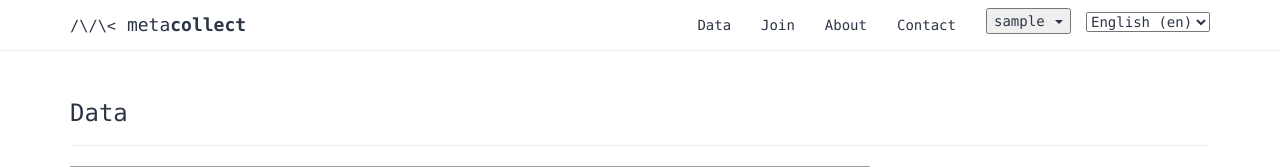
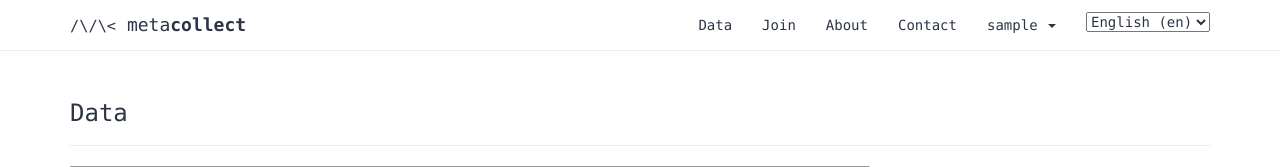
Before and after one commit to metacollect-org/Meta-search, a Django app: page /mainApp/data/ in a window 1280 px wide. Shown: the top 167 px of the page. Run offline with Django 3.2, Linux system fonts and the light colour scheme; the visitor is signed in with stand-in values (Sample User, id 1); data that the repository does not hold is empty; parts of the project's set-up code (start-up, migrations or seed data) failed here and were passed over; some libraries are stand-ins or nearby versions.

Commit message:
CHANGED redesigned user login

```diff
--- a/metaSearch/mainApp/templates/base.html
+++ b/metaSearch/mainApp/templates/base.html
@@ -71,11 +71,12 @@
 
 
 
-          <li class="dropdown navbar-form navbar-right">
-              <button class=" dropdown-toggle"  id="userLoggedInDropDown" data-toggle="dropdown" aria-haspopup="true" aria-expanded="true">
+          <li class="dropdown">
+              <div class=" dropdown-toggle"  id="userLoggedInDropDown" data-toggle="dropdown" aria-haspopup="true"
+                 aria-expanded="true" style="padding: 15px 15px;">
                 {{request.user.username}}
                 <span class="caret"></span>
-              </button>
+              </div>
               <ul class="dropdown-menu" aria-labelledby="userLoggedInDropDown">
                 <li><a href="{% url 'user_profile' %}">Profile</a></li>
                 <li role="separator" class="divider"></li>
```
